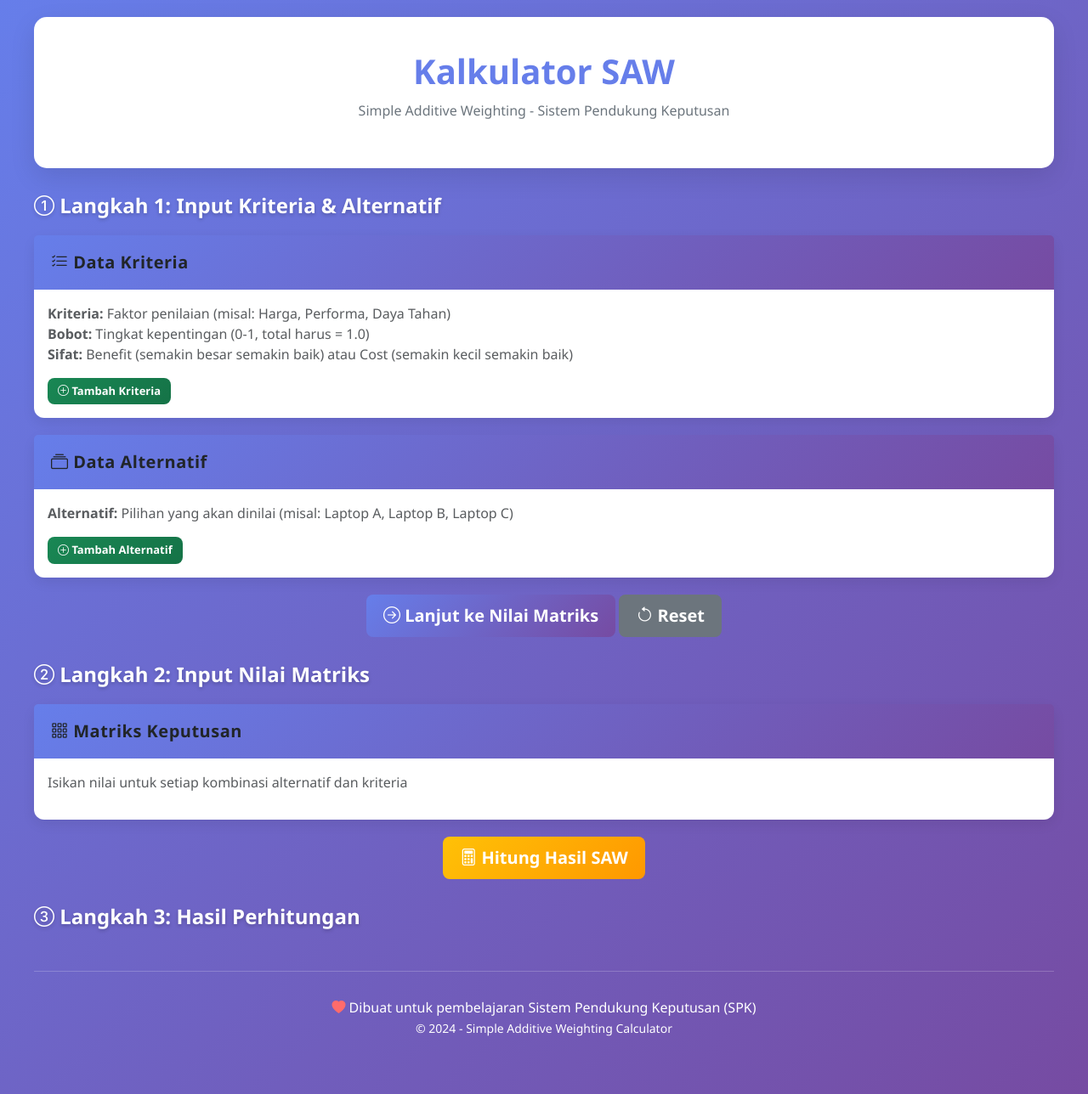
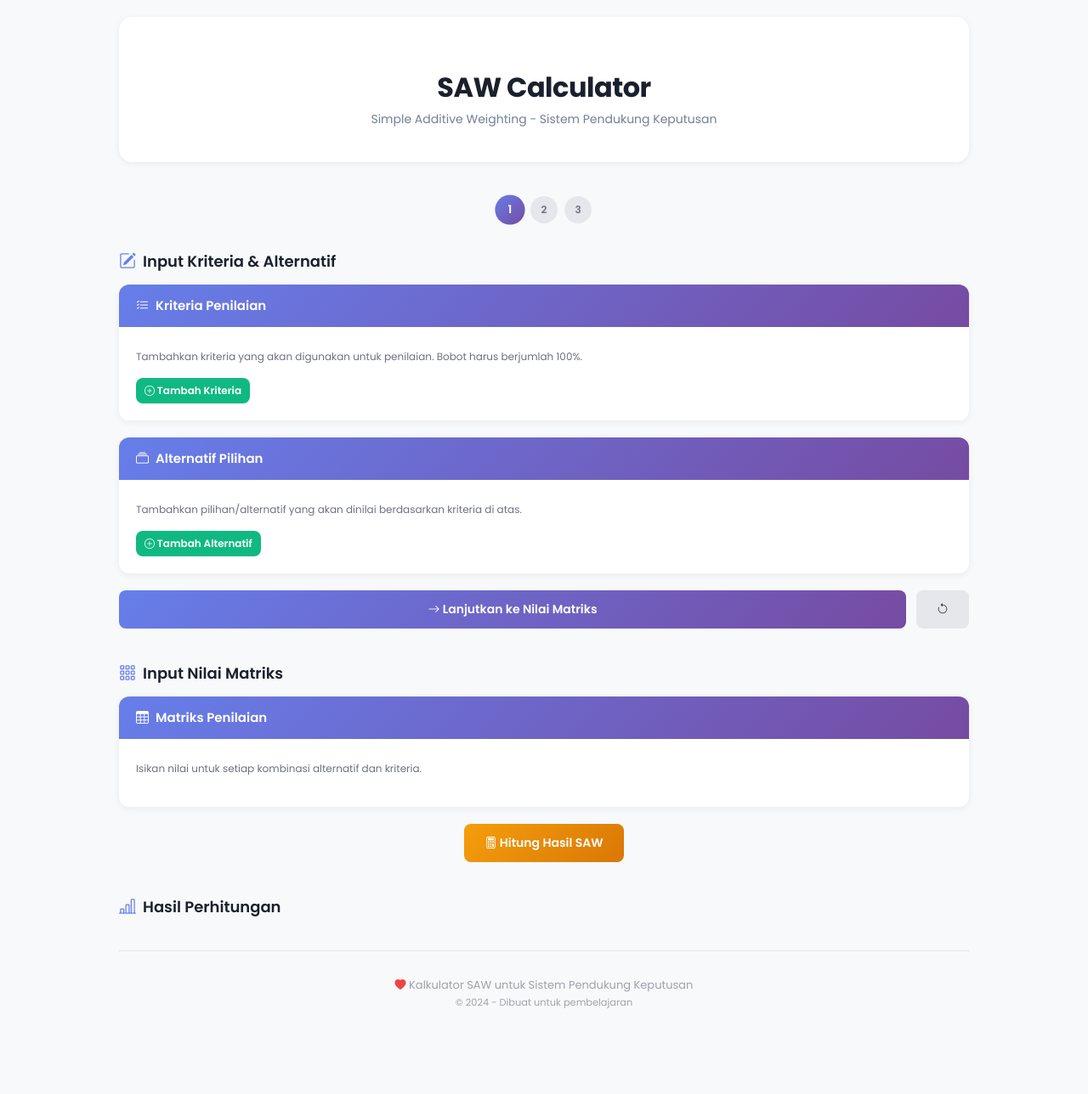
Before and after one commit to hanabizka/spk, a PHP site: page / in a window 1280 px wide. Shown: the whole page at 85% size. After the commit the page ends 1187 px from the top, so only its background shows below. Run offline with PHP 8.4, Linux system fonts and the light colour scheme.

Commit message:
Update UI with modern minimalist design

```diff
--- a/index.php
+++ b/index.php
@@ -3,7 +3,7 @@
 <head>
     <meta charset="UTF-8">
     <meta name="viewport" content="width=device-width, initial-scale=1.0">
-    <title>Kalkulator SAW - Simple Additive Weighting</title>
+    <title>SAW Calculator - Sistem Pendukung Keputusan</title>
 
     <!-- Bootstrap 5 CSS -->
     <link href="https://cdn.jsdelivr.net/npm/bootstrap@5.3.0/dist/css/bootstrap.min.css" rel="stylesheet">
@@ -11,207 +11,385 @@
     <!-- Bootstrap Icons -->
     <link href="https://cdn.jsdelivr.net/npm/bootstrap-icons@1.11.0/font/bootstrap-icons.css" rel="stylesheet">
 
+    <!-- Google Fonts -->
+    <link href="https://fonts.googleapis.com/css2?family=Poppins:wght@300;400;500;600;700&display=swap" rel="stylesheet">
+
     <style>
-        :root {
-            --primary-color: #0d6efd;
-            --secondary-color: #6c757d;
-            --success-color: #198754;
-            --danger-color: #dc3545;
-            --warning-color: #ffc107;
+        * {
+            font-family: 'Poppins', sans-serif;
         }
 
         body {
-            background: linear-gradient(135deg, #667eea 0%, #764ba2 100%);
-            min-height: 100vh;
+            background: #f8f9fa;
+            color: #2d3748;
             padding: 20px 0;
-            font-family: 'Segoe UI', Tahoma, Geneva, Verdana, sans-serif;
         }
 
         .container-main {
-            max-width: 1200px;
+            max-width: 1000px;
             margin: 0 auto;
         }
 
-        /* Header */
+        /* ===== HEADER ===== */
         .header {
             background: white;
             padding: 40px 0;
-            margin-bottom: 30px;
-            border-radius: 15px;
-            box-shadow: 0 10px 30px rgba(0, 0, 0, 0.1);
+            margin-bottom: 40px;
+            border-radius: 16px;
+            box-shadow: 0 2px 8px rgba(0, 0, 0, 0.06);
             text-align: center;
         }
 
         .header h1 {
-            color: #667eea;
+            font-size: 32px;
             font-weight: 700;
-            margin-bottom: 10px;
+            color: #1a202c;
+            margin-bottom: 8px;
+            letter-spacing: -0.5px;
         }
 
         .header p {
-            color: #6c757d;
-            font-size: 16px;
+            font-size: 14px;
+            color: #718096;
+            margin: 0;
+            font-weight: 400;
         }
 
-        /* Card Styling */
+        .header-icon {
+            font-size: 48px;
+            color: #667eea;
+            margin-bottom: 12px;
+            display: inline-block;
+        }
+
+        /* ===== SECTION TITLE ===== */
+        .section-title {
+            font-size: 18px;
+            font-weight: 600;
+            color: #1a202c;
+            margin: 32px 0 16px 0;
+            display: flex;
+            align-items: center;
+            gap: 8px;
+        }
+
+        .section-title i {
+            color: #667eea;
+            font-size: 20px;
+        }
+
+        /* ===== CARD ===== */
         .card {
             border: none;
             border-radius: 12px;
-            box-shadow: 0 5px 15px rgba(0, 0, 0, 0.08);
+            box-shadow: 0 2px 8px rgba(0, 0, 0, 0.06);
             margin-bottom: 20px;
-            transition: transform 0.3s ease, box-shadow 0.3s ease;
+            overflow: hidden;
+            transition: box-shadow 0.2s ease;
         }
 
         .card:hover {
-            transform: translateY(-5px);
-            box-shadow: 0 10px 25px rgba(0, 0, 0, 0.12);
+            box-shadow: 0 4px 12px rgba(0, 0, 0, 0.08);
         }
 
         .card-header {
             background: linear-gradient(135deg, #667eea 0%, #764ba2 100%);
-            border-radius: 12px 12px 0 0;
             border: none;
-            padding: 20px;
+            padding: 16px 20px;
         }
 
         .card-header h5 {
             margin: 0;
+            font-size: 15px;
             font-weight: 600;
-            letter-spacing: 0.5px;
+            color: white;
+            display: flex;
+            align-items: center;
+            gap: 8px;
         }
 
-        /* Form Styling */
-        .form-control, .form-select {
-            border-radius: 8px;
-            border: 2px solid #e9ecef;
-            padding: 10px 12px;
-            font-size: 14px;
-            transition: border-color 0.3s ease;
+        .card-body {
+            padding: 20px;
         }
 
-        .form-control:focus, .form-select:focus {
-            border-color: #667eea;
-            box-shadow: 0 0 0 0.2rem rgba(102, 126, 234, 0.25);
+        /* ===== FORM ===== */
+        .form-control,
+        .form-select {
+            border: 1.5px solid #e2e8f0;
+            border-radius: 8px;
+            padding: 10px 12px;
+            font-size: 13px;
+            font-weight: 400;
+            transition: all 0.2s ease;
+            background-color: #fff;
         }
 
-        /* Button Styling */
+        .form-control:focus,
+        .form-select:focus {
+            border-color: #667eea;
+            box-shadow: 0 0 0 3px rgba(102, 126, 234, 0.1);
+            outline: none;
+        }
+
+        .form-label {
+            font-size: 13px;
+            font-weight: 500;
+            color: #4a5568;
+            margin-bottom: 6px;
+        }
+
+        /* ===== BUTTON ===== */
         .btn {
+            border: none;
             border-radius: 8px;
             font-weight: 600;
-            padding: 10px 20px;
-            transition: all 0.3s ease;
-            border: none;
+            font-size: 13px;
+            padding: 10px 16px;
+            transition: all 0.2s ease;
+            cursor: pointer;
         }
 
         .btn-primary {
             background: linear-gradient(135deg, #667eea 0%, #764ba2 100%);
+            color: white;
         }
 
         .btn-primary:hover {
             transform: translateY(-2px);
-            box-shadow: 0 5px 15px rgba(102, 126, 234, 0.4);
+            box-shadow: 0 4px 12px rgba(102, 126, 234, 0.3);
+            color: white;
+            border-color: transparent;
         }
 
         .btn-success {
-            background: linear-gradient(135deg, #198754 0%, #157347 100%);
+            background: #10b981;
+            color: white;
         }
 
         .btn-success:hover {
+            background: #059669;
             transform: translateY(-2px);
-            box-shadow: 0 5px 15px rgba(25, 135, 84, 0.4);
+            color: white;
+            border-color: transparent;
         }
 
         .btn-warning {
-            background: linear-gradient(135deg, #ffc107 0%, #ff9800 100%);
+            background: linear-gradient(135deg, #f59e0b 0%, #d97706 100%);
             color: white;
         }
 
         .btn-warning:hover {
             transform: translateY(-2px);
-            box-shadow: 0 5px 15px rgba(255, 193, 7, 0.4);
+            box-shadow: 0 4px 12px rgba(245, 158, 11, 0.3);
+            color: white;
+            border-color: transparent;
         }
 
         .btn-danger {
-            background: linear-gradient(135deg, #dc3545 0%, #c82333 100%);
+            background: #ef4444;
+            color: white;
         }
 
         .btn-danger:hover {
+            background: #dc2626;
             transform: translateY(-2px);
-            box-shadow: 0 5px 15px rgba(220, 53, 69, 0.4);
+            color: white;
+            border-color: transparent;
+        }
+
+        .btn-secondary {
+            background: #e5e7eb;
+            color: #374151;
+        }
+
+        .btn-secondary:hover {
+            background: #d1d5db;
+            color: #374151;
         }
 
         .btn-sm {
-            padding: 6px 12px;
+            padding: 6px 10px;
+            font-size: 12px;
+        }
+
+        .btn-lg {
+            padding: 12px 24px;
+            font-size: 14px;
+        }
+
+        /* ===== INPUT ROW ===== */
+        .input-row {
+            display: flex;
+            gap: 12px;
+            margin-bottom: 12px;
+            align-items: flex-end;
+        }
+
+        .input-row > div {
+            flex: 1;
+        }
+
+        .input-row .btn {
+            margin-bottom: 0;
+            height: 38px;
+            padding: 0;
+            min-width: 38px;
+        }
+
+        /* ===== TABLE ===== */
+        .table {
+            margin-bottom: 0;
             font-size: 13px;
         }
 
-        /* Input Group */
-        .input-group {
-            margin-bottom: 15px;
+        .table thead {
+            background: #f3f4f6;
+            border-bottom: 2px solid #e5e7eb;
         }
 
-        /* Badge */
-        .badge {
-            padding: 6px 12px;
-            font-size: 12px;
-            border-radius: 6px;
+        .table thead th {
+            font-weight: 600;
+            color: #374151;
+            padding: 12px;
+            border: none;
         }
 
-        /* Table */
-        .table {
-            margin-bottom: 0;
-        }
-
-        .table thead {
-            background: #f8f9fa;
+        .table tbody td {
+            padding: 12px;
+            vertical-align: middle;
+            border-color: #f3f4f6;
         }
 
         .table-hover tbody tr:hover {
-            background: #f8f9fa;
+            background: #f9fafb;
         }
 
-        /* Alert */
-        .alert {
-            border-radius: 10px;
-            border: none;
-            margin-bottom: 20px;
+        .table-responsive {
+            border-radius: 8px;
+            overflow: hidden;
         }
 
-        /* Spinner */
+        /* ===== BADGE ===== */
+        .badge {
+            padding: 6px 12px;
+            font-size: 11px;
+            font-weight: 600;
+            border-radius: 6px;
+            letter-spacing: 0.3px;
+        }
+
+        .badge.bg-success {
+            background: linear-gradient(135deg, #10b981 0%, #059669 100%) !important;
+        }
+
+        .badge.bg-danger {
+            background: linear-gradient(135deg, #ef4444 0%, #dc2626 100%) !important;
+        }
+
+        .badge.bg-info {
+            background: linear-gradient(135deg, #667eea 0%, #764ba2 100%) !important;
+        }
+
+        /* ===== ALERT ===== */
+        .alert {
+            border: none;
+            border-radius: 8px;
+            padding: 12px 16px;
+            margin-bottom: 16px;
+            font-size: 13px;
+        }
+
+        .alert-info {
+            background: #eff6ff;
+            color: #0c4a6e;
+        }
+
+        /* ===== TEXT HELPER ===== */
+        .text-helper {
+            font-size: 12px;
+            color: #6b7280;
+            margin-top: 6px;
+            font-weight: 400;
+        }
+
+        .text-primary-light {
+            color: #667eea;
+            font-weight: 500;
+        }
+
+        /* ===== LOADING ===== */
         .spinner-border {
             color: #667eea;
+            width: 40px;
+            height: 40px;
         }
 
-        /* Loading Container */
         .loading-container {
             display: flex;
             justify-content: center;
             align-items: center;
-            min-height: 300px;
+            min-height: 200px;
         }
 
-        /* Section Title */
-        .section-title {
-            color: white;
-            font-weight: 700;
-            margin: 30px 0 20px 0;
-            font-size: 24px;
-            text-shadow: 0 2px 4px rgba(0, 0, 0, 0.2);
+        /* ===== STEP INDICATOR ===== */
+        .step-indicator {
+            display: flex;
+            gap: 8px;
+            margin-bottom: 20px;
+            justify-content: center;
         }
 
-        /* Helper Text */
-        .form-text {
+        .step-indicator .step {
+            width: 32px;
+            height: 32px;
+            border-radius: 50%;
+            display: flex;
+            align-items: center;
+            justify-content: center;
             font-size: 12px;
-            color: #6c757d;
+            font-weight: 600;
+            background: #e5e7eb;
+            color: #6b7280;
+            transition: all 0.2s ease;
         }
 
-        /* Result Container */
-        .result-card {
-            background: white;
-            border-radius: 12px;
-            padding: 25px;
-            margin-bottom: 20px;
-            box-shadow: 0 5px 15px rgba(0, 0, 0, 0.08);
+        .step-indicator .step.active {
+            background: linear-gradient(135deg, #667eea 0%, #764ba2 100%);
+            color: white;
+            transform: scale(1.1);
+        }
+
+        /* ===== DIVIDER ===== */
+        .divider {
+            height: 1px;
+            background: #e5e7eb;
+            margin: 16px 0;
+        }
+
+        /* ===== FOOTER ===== */
+        .footer {
+            text-align: center;
+            padding: 30px 0;
+            color: #9ca3af;
+            font-size: 13px;
+            border-top: 1px solid #e5e7eb;
+            margin-top: 40px;
+        }
+
+        /* ===== RESPONSIVE ===== */
+        @media (max-width: 768px) {
+            .header h1 {
+                font-size: 24px;
+            }
+
+            .section-title {
+                font-size: 16px;
+            }
+
+            .btn-lg {
+                width: 100%;
+                margin-bottom: 8px;
+            }
         }
     </style>
 </head>
@@ -219,22 +397,32 @@
     <div class="container-main">
         <!-- HEADER -->
         <div class="header">
-            <h1><i class="bi bi-calculator-lg"></i> Kalkulator SAW</h1>
+            <div class="header-icon">
+                <i class="bi bi-calculator-lg"></i>
+            </div>
+            <h1>SAW Calculator</h1>
             <p>Simple Additive Weighting - Sistem Pendukung Keputusan</p>
         </div>
 
-        <!-- SECTION 1: INPUT KRITERIA & ALTERNATIF -->
-        <h2 class="section-title"><i class="bi bi-1-circle"></i> Langkah 1: Input Kriteria & Alternatif</h2>
+        <!-- STEP INDICATOR -->
+        <div class="step-indicator">
+            <div class="step active" id="step-1">1</div>
+            <div class="step" id="step-2">2</div>
+            <div class="step" id="step-3">3</div>
+        </div>
+
+        <!-- SECTION 1: INPUT DATA -->
+        <h2 class="section-title">
+            <i class="bi bi-pencil-square"></i> Input Kriteria & Alternatif
+        </h2>
 
         <div class="card">
             <div class="card-header">
-                <h5><i class="bi bi-list-check"></i> Data Kriteria</h5>
+                <h5><i class="bi bi-list-check"></i> Kriteria Penilaian</h5>
             </div>
             <div class="card-body">
-                <p class="text-muted mb-3">
-                    <strong>Kriteria:</strong> Faktor penilaian (misal: Harga, Performa, Daya Tahan)<br>
-                    <strong>Bobot:</strong> Tingkat kepentingan (0-1, total harus = 1.0)<br>
-                    <strong>Sifat:</strong> Benefit (semakin besar semakin baik) atau Cost (semakin kecil semakin baik)
+                <p class="text-helper mb-3">
+                    Tambahkan kriteria yang akan digunakan untuk penilaian. Bobot harus berjumlah 100%.
                 </p>
 
                 <div id="kriteria-container"></div>
@@ -247,11 +435,11 @@
 
         <div class="card">
             <div class="card-header">
-                <h5><i class="bi bi-collection"></i> Data Alternatif</h5>
+                <h5><i class="bi bi-collection"></i> Alternatif Pilihan</h5>
             </div>
             <div class="card-body">
-                <p class="text-muted mb-3">
-                    <strong>Alternatif:</strong> Pilihan yang akan dinilai (misal: Laptop A, Laptop B, Laptop C)
+                <p class="text-helper mb-3">
+                    Tambahkan pilihan/alternatif yang akan dinilai berdasarkan kriteria di atas.
                 </p>
 
                 <div id="alternatif-container"></div>
@@ -262,51 +450,57 @@
             </div>
         </div>
 
-        <!-- Hidden fields untuk menyimpan data -->
+        <!-- Hidden fields -->
         <input type="hidden" id="data-kriteria-hidden" value="[]">
         <input type="hidden" id="data-alternatif-hidden" value="[]">
 
-        <div class="text-center mb-4">
-            <button type="button" class="btn btn-primary btn-lg" onclick="simpanData()">
-                <i class="bi bi-arrow-right-circle"></i> Lanjut ke Nilai Matriks
+        <!-- ACTION BUTTONS -->
+        <div style="display: flex; gap: 12px; margin-bottom: 40px;">
+            <button type="button" class="btn btn-primary btn-lg flex-grow-1" onclick="simpanData()">
+                <i class="bi bi-arrow-right"></i> Lanjutkan ke Nilai Matriks
             </button>
             <button type="button" class="btn btn-secondary btn-lg" onclick="resetForm()">
-                <i class="bi bi-arrow-counterclockwise"></i> Reset
+                <i class="bi bi-arrow-counterclockwise"></i>
             </button>
         </div>
 
         <!-- SECTION 2: INPUT NILAI MATRIKS -->
-        <h2 class="section-title" id="section-nilai-matriks"><i class="bi bi-2-circle"></i> Langkah 2: Input Nilai Matriks</h2>
+        <h2 class="section-title" id="section-nilai-matriks">
+            <i class="bi bi-grid-3x3-gap"></i> Input Nilai Matriks
+        </h2>
 
         <div class="card">
             <div class="card-header">
-                <h5><i class="bi bi-grid-3x3-gap"></i> Matriks Keputusan</h5>
+                <h5><i class="bi bi-table"></i> Matriks Penilaian</h5>
             </div>
             <div class="card-body">
-                <p class="text-muted mb-3">
-                    Isikan nilai untuk setiap kombinasi alternatif dan kriteria
+                <p class="text-helper mb-3">
+                    Isikan nilai untuk setiap kombinasi alternatif dan kriteria.
                 </p>
                 <div id="form-nilai-container"></div>
             </div>
         </div>
 
-        <div class="text-center mb-4">
+        <!-- HITUNG BUTTON -->
+        <div style="text-align: center; margin-bottom: 40px;">
             <button type="button" class="btn btn-warning btn-lg" onclick="hitungSAW()">
                 <i class="bi bi-calculator"></i> Hitung Hasil SAW
             </button>
         </div>
 
-        <!-- SECTION 3: HASIL SAW -->
-        <h2 class="section-title"><i class="bi bi-3-circle"></i> Langkah 3: Hasil Perhitungan</h2>
+        <!-- SECTION 3: HASIL -->
+        <h2 class="section-title">
+            <i class="bi bi-bar-chart-line"></i> Hasil Perhitungan
+        </h2>
 
         <div id="hasil-container"></div>
 
         <!-- FOOTER -->
-        <div style="text-align: center; color: white; padding: 30px 0; border-top: 1px solid rgba(255,255,255,0.2); margin-top: 50px;">
+        <div class="footer">
             <p>
-                <i class="bi bi-heart-fill" style="color: #ff6b6b;"></i>
-                Dibuat untuk pembelajaran Sistem Pendukung Keputusan (SPK)<br>
-                <small>© 2024 - Simple Additive Weighting Calculator</small>
+                <i class="bi bi-heart-fill" style="color: #ef4444;"></i>
+                Kalkulator SAW untuk Sistem Pendukung Keputusan<br>
+                <small>© 2024 - Dibuat untuk pembelajaran</small>
             </p>
         </div>
     </div>
```
